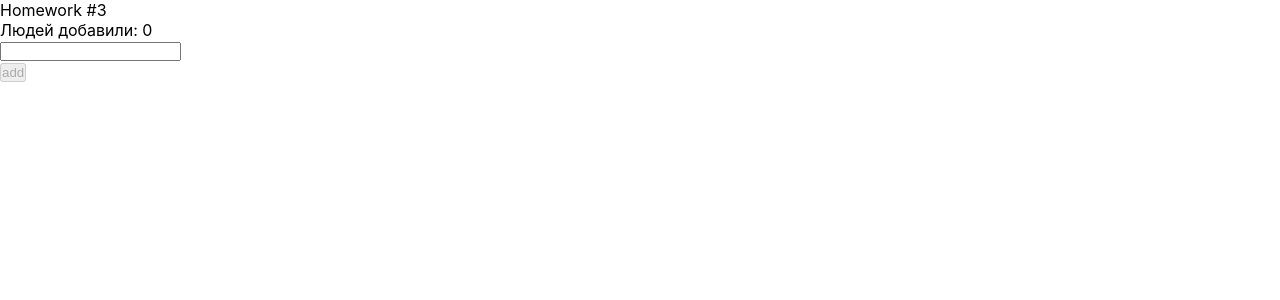
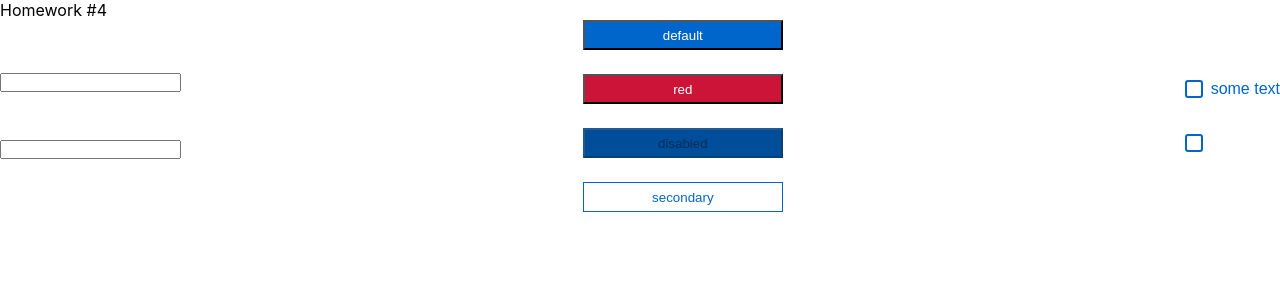
Before and after one commit to Matushini97/hws2-master, a React (Create React App) app: page / in a window 1280 px wide. Shown: the top 300 px of the page. Built offline with nearby package versions, Linux system fonts and the light colour scheme.

Commit message:
hw4 first check

```diff
--- a/src/s1-main/App.tsx
+++ b/src/s1-main/App.tsx
@@ -2,6 +2,7 @@
 import s from './App.module.css'
 import HW1 from '../s2-homeworks/hw01/HW1'
 import HW3 from "../s2-homeworks/hw03/HW3";
+import HW4 from "../s2-homeworks/hw04/HW4";
 
 function App() {
     return (
@@ -9,8 +10,9 @@
             {/*<HW1/>*/}
             {/*раскомментировать по ходу выполнения*/}
             {/*<HW2/>*/}
-            {<HW3/>}
-            {/*<HW4/>*/}
+            {/*{<HW3/>}*/}
+            <HW4/>
+
 
             {/*при выполнении дз 5 и более - закомментировать здесь дз 1-4, так как они есть внутри дз 5*/}
             {/*<HW5/>*/}
--- a/src/s2-homeworks/hw04/Stand.tsx
+++ b/src/s2-homeworks/hw04/Stand.tsx
@@ -92,6 +92,7 @@
                         checked={stateForAllCheckboxes}
                         onChange={(e) => setChecked(e.currentTarget.checked)}
                     />
+
                 </div>
             </div>
         </div>
--- a/src/s2-homeworks/hw04/common/c1-SuperInputText/SuperInputText.module.css
+++ b/src/s2-homeworks/hw04/common/c1-SuperInputText/SuperInputText.module.css
@@ -1,20 +1,29 @@
 .input:focus {
+
 }
 
 .input {
+
 }
 
 .inputWrapper {
+    display: flex;
+    flex-direction: column-reverse;
 }
 
 .superInput {
 }
 
 .errorInput {
+    outline: none;
+    border: 1px solid red;
 }
 
 .errorInput:focus {
+    border: 1px solid red;
 }
 
 .error {
+    font-size: 10px;
+    color: red;
 }
--- a/src/s2-homeworks/hw04/common/c2-SuperButton/SuperButton.module.css
+++ b/src/s2-homeworks/hw04/common/c2-SuperButton/SuperButton.module.css
@@ -1,35 +1,54 @@
 .button {
+    width: 200px;
+    height: 30px;
 }
 
 .disabled {
+    color: #002E5C;
+    background: #004D99;
 }
 
 .secondary {
+    color: #0066CC;
+    background: transparent;
+    border: 1px solid #0066CC;
 }
 
 .default {
+    color: #FFFFFF;
+    background: #0066CC;
 }
 
 .red {
+    color: #FFFFFF;
+    background: #CC1439;
 }
 
 .default:hover {
+    background: #0080FF;
+
 }
 
 .red:hover {
+    background: #FF1A47;
 }
 
 .secondary:hover {
+    background: #E5F0FA;
 }
 
 
 .default:active {
+    background: #0059B2;
+
 }
 
 .secondary:active {
+    background: #C9E5FF;
 }
 
 .red:active {
+    background: #B21232;
 }
 
 .button:disabled {
--- a/src/s2-homeworks/hw04/common/c2-SuperButton/SuperButton.tsx
+++ b/src/s2-homeworks/hw04/common/c2-SuperButton/SuperButton.tsx
@@ -18,6 +18,12 @@
     }
 ) => {
     const finalClassName = s.button
+        + (disabled ? ' ' + s.disabled
+                : xType === 'red' ? ' ' + s.red :
+                    xType === 'secondary'? ' ' + s.secondary:
+                        ' ' + s.default
+
+        )
         // + (disabled
         //         ? ...
         //         : xType === 'red'
--- a/src/s2-homeworks/hw04/common/c3-SuperCheckbox/SuperCheckbox.tsx
+++ b/src/s2-homeworks/hw04/common/c3-SuperCheckbox/SuperCheckbox.tsx
@@ -28,6 +28,8 @@
 ) => {
     const onChangeCallback = (e: ChangeEvent<HTMLInputElement>) => {
         // задачка на написание онченджа
+        onChangeChecked?.(e.currentTarget.checked)
+        onChange?.(e)
 
     }
 
@@ -41,7 +43,8 @@
                 type={'checkbox'}
                 onChange={onChangeCallback}
                 className={finalInputClassName}
-                {...restProps} // отдаём инпуту остальные пропсы если они есть (checked например там внутри)
+                {...restProps}
+                // отдаём инпуту остальные пропсы если они есть (checked например там внутри)
             />
             {children && (
                 <span
```
